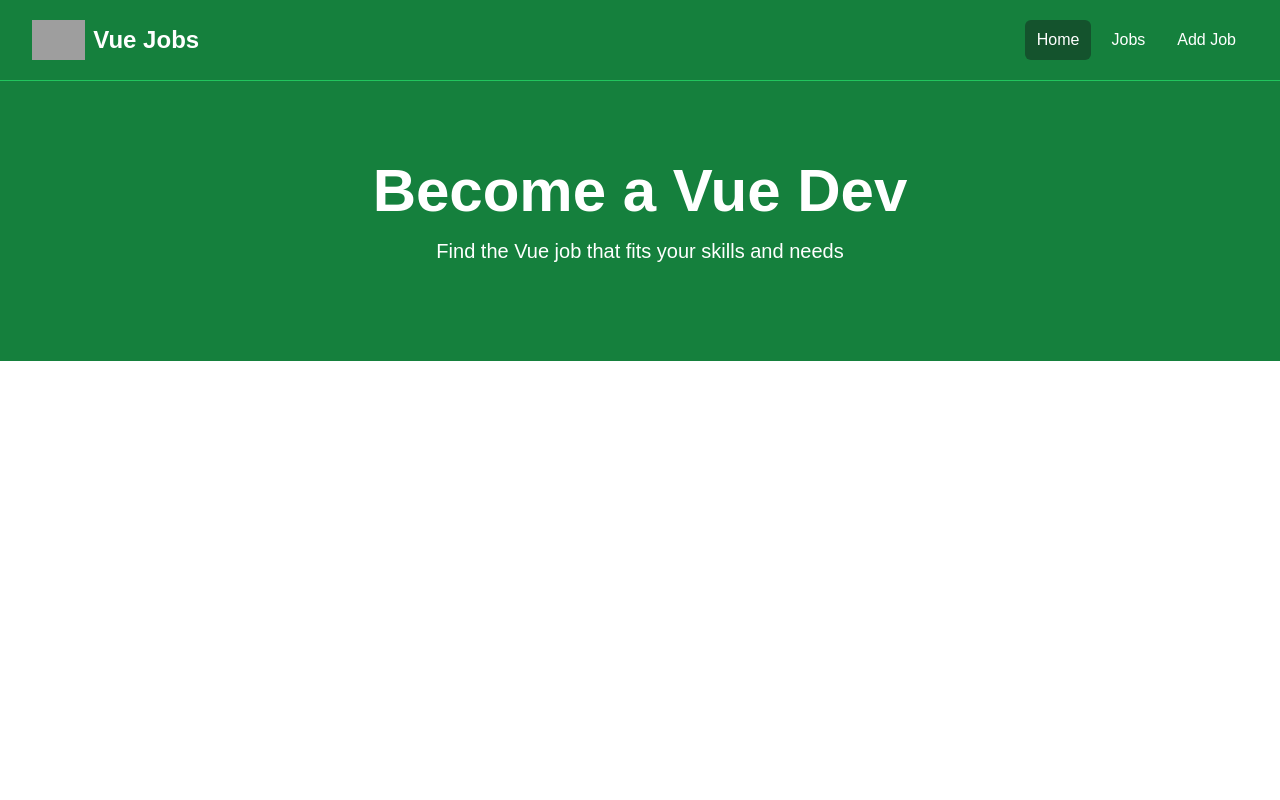
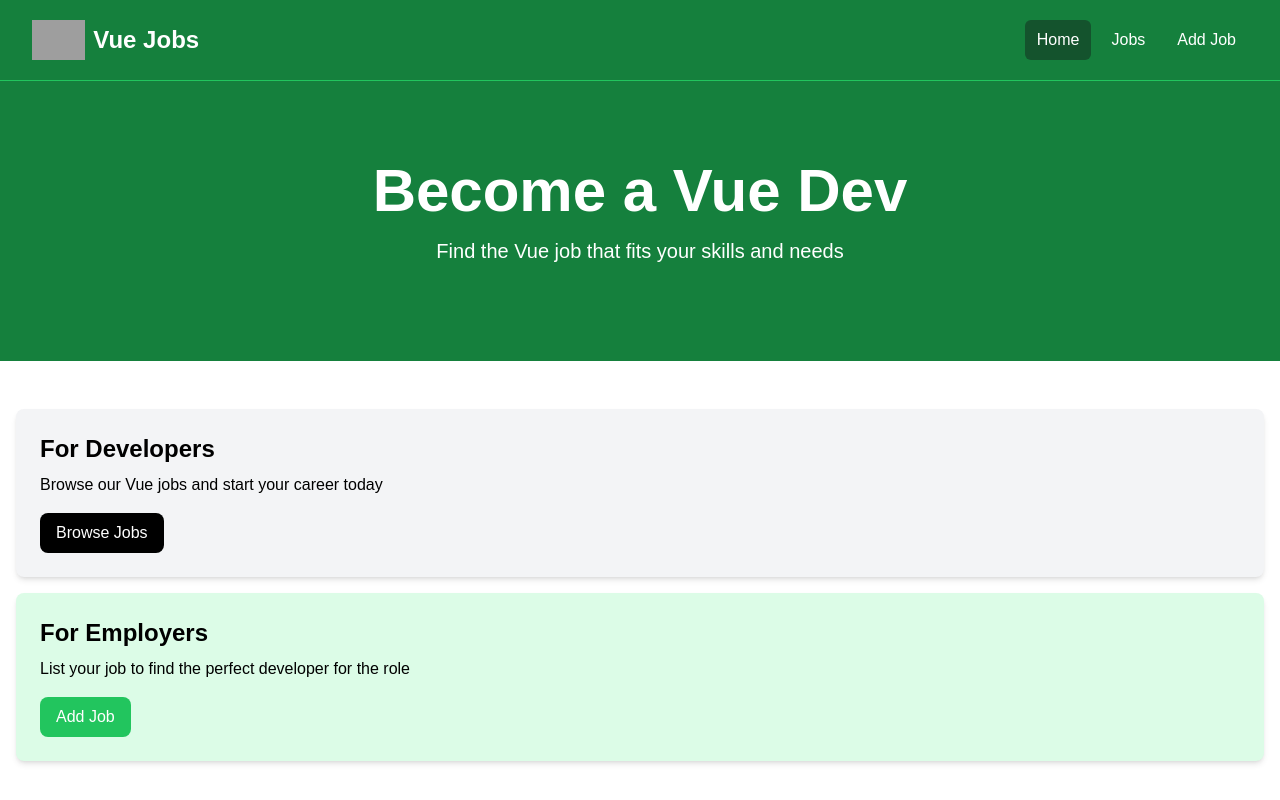
Before and after one commit to josehb96/Vue.js-CrashCourse-2024, a Vue app in the folder vue-crash-2024/: page / in a window 1280 px wide. Built offline with nearby package versions, Linux system fonts and the light colour scheme; grey boxes are pictures that could not be loaded.

Commit message:
HomeCards & Card Container Component

```diff
--- a/vue-crash-2024/src/App.vue
+++ b/vue-crash-2024/src/App.vue
@@ -1,9 +1,11 @@
 <script setup>
 import Navbar from './components/Navbar.vue';
 import Hero from './components/Hero.vue';
+import HomeCards from './components/HomeCards.vue';
 </script>
 
 <template>
   <Navbar />
   <Hero />
+  <HomeCards />
 </template>
--- /dev/null
+++ b/vue-crash-2024/src/components/Card.vue
@@ -0,0 +1,16 @@
+<script setup>
+import { defineProps } from 'vue';
+
+defineProps({
+    bg: {
+        type: String,
+        default: 'bg-gray-100'
+    }
+})
+</script>
+
+<template>
+    <div :class="`${bg} p-6 rounded-lg shadow-md`">
+        <slot></slot>
+    </div>
+</template>
--- /dev/null
+++ b/vue-crash-2024/src/components/HomeCards.vue
@@ -0,0 +1,36 @@
+<script setup>
+import Card from './Card.vue';
+</script>
+
+<template>
+    <section class="py-4">
+      <div class="container-xl lg:container m-auto">
+        <div class="grid grid-cols-1 md:grid-cols-2 gap-4 p-4 rounded-lg">
+          <Card>
+            <h2 class="text-2xl font-bold">For Developers</h2>
+            <p class="mt-2 mb-4">
+              Browse our Vue jobs and start your career today
+            </p>
+            <a
+              href="jobs.html"
+              class="inline-block bg-black text-white rounded-lg px-4 py-2 hover:bg-gray-700"
+            >
+              Browse Jobs
+            </a>
+          </Card>
+          <Card bg="bg-green-100">
+            <h2 class="text-2xl font-bold">For Employers</h2>
+            <p class="mt-2 mb-4">
+              List your job to find the perfect developer for the role
+            </p>
+            <a
+              href="add-job.html"
+              class="inline-block bg-green-500 text-white rounded-lg px-4 py-2 hover:bg-green-600"
+            >
+              Add Job
+            </a>
+          </Card>
+        </div>
+      </div>
+    </section>
+</template>
```
